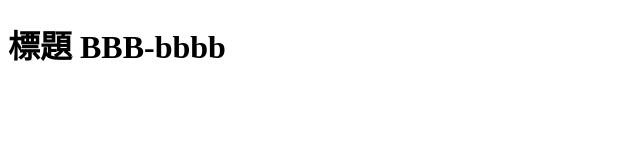
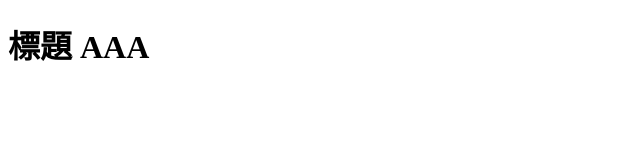
Before and after one commit to ricktsaiii/1023test, a plain HTML site: page index.html in a window 1280 px wide. Shown: the whole page, without its empty margins (0-640 px from the left). Drawn offline with Linux system fonts and the light colour scheme.

Commit message:
修改 h1 文字，增加 A 資訊

```diff
--- a/index.html
+++ b/index.html
@@ -6,6 +6,6 @@
     <title>再次修改 title</title>
 </head>
 <body>
-    <h1>標題 BBB-bbbb</h1>
+    <h1>標題 AAA</h1>
 </body>
 </html>
```
